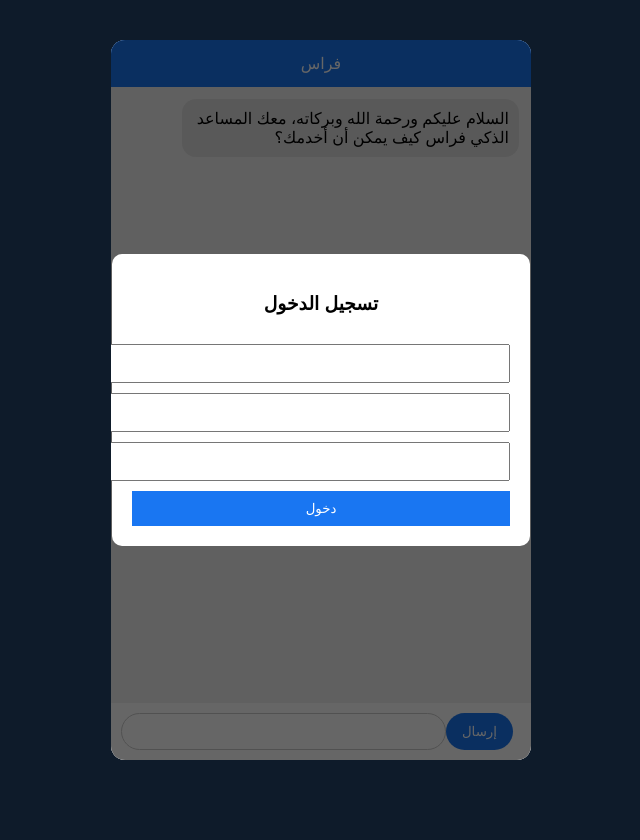
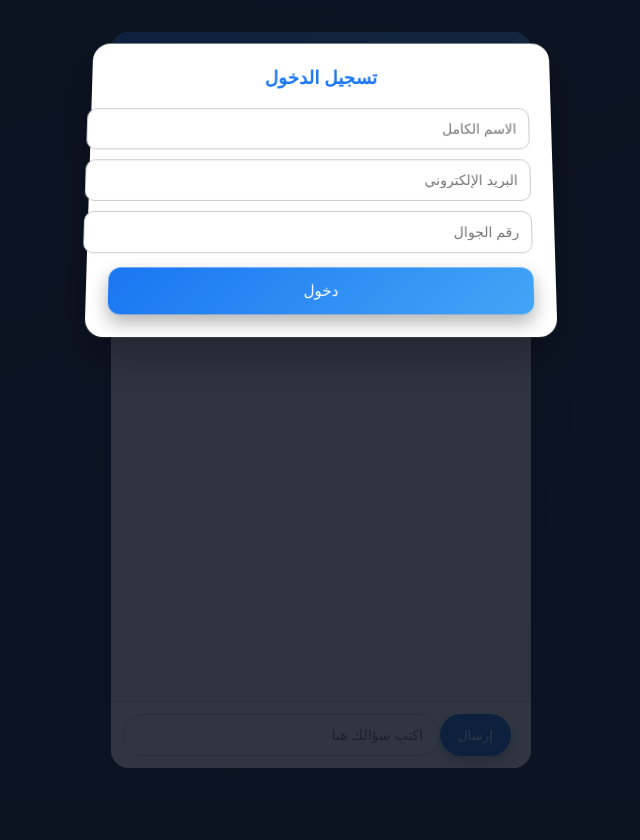
Before and after one commit to ss2009w-lang/chat-assistant, a Python web app: template templates/chat.html in a window 1280 px wide. Shown: the whole page, without its empty margins (319-959 px from the left). After the commit the page ends 768 px from the top, so only its background shows below. Run offline with Jinja, Linux system fonts and the light colour scheme; the template is opened without the code that fills it, so the values that code supplies are empty.

Commit message:
step1 professional 3D UI with slide-down login panel

```diff
--- a/templates/chat.html
+++ b/templates/chat.html
@@ -3,83 +3,169 @@
 <head>
 <meta charset='UTF-8'>
 <meta name='viewport' content='width=device-width, initial-scale=1'>
-<title>فراس</title>
+<title>فراس | المساعد الذكي</title>
 <style>
-html,body{margin:0;height:100%;font-family:Arial;background:#0e1b2a}
-#container{max-width:420px;height:90vh;margin:5vh auto;background:#f2f2f2;border-radius:14px;display:flex;flex-direction:column;overflow:hidden;position:relative}
-#header{background:#1976f2;color:#fff;text-align:center;padding:14px}
-#messages{flex:1;padding:12px;overflow-y:auto}
-.msg{max-width:80%;margin-bottom:10px;padding:10px;border-radius:14px}
-.bot{background:#e0e0e0}
-.user{background:#1976f2;color:#fff;margin-left:auto}
-#footer{display:flex;padding:10px;background:#fff}
-#input{flex:1;padding:10px;border-radius:20px;border:1px solid #ccc}
-#send{background:#1976f2;color:#fff;border:none;border-radius:20px;padding:10px 16px;margin-right:8px}
+:root{
+  --primary:#1976f2;
+  --bg:#0b1220;
+  --card:#ffffff;
+  --shadow:0 20px 40px rgba(0,0,0,.25)
+}
+html,body{
+  margin:0;height:100%;
+  font-family:'Segoe UI',Arial;
+  background:linear-gradient(160deg,#0b1220,#16233f);
+}
+#app{
+  max-width:420px;
+  height:92vh;
+  margin:4vh auto;
+  background:var(--card);
+  border-radius:18px;
+  box-shadow:var(--shadow);
+  display:flex;
+  flex-direction:column;
+  overflow:hidden;
+  transform:translateZ(0)
+}
+#header{
+  background:linear-gradient(135deg,#1976f2,#42a5f5);
+  color:#fff;
+  padding:16px;
+  text-align:center;
+  font-size:18px;
+  box-shadow:0 6px 14px rgba(0,0,0,.25)
+}
+#messages{
+  flex:1;
+  padding:14px;
+  overflow-y:auto;
+  background:#f4f6fb
+}
+.msg{
+  max-width:80%;
+  margin-bottom:12px;
+  padding:12px 14px;
+  border-radius:16px;
+  font-size:14px;
+  line-height:1.6;
+  box-shadow:0 6px 14px rgba(0,0,0,.12)
+}
+.bot{
+  background:#e3e8f0;
+  color:#000
+}
+.user{
+  background:var(--primary);
+  color:#fff;
+  margin-left:auto
+}
+#footer{
+  display:flex;
+  padding:12px;
+  background:#fff;
+  border-top:1px solid #e0e0e0
+}
+#input{
+  flex:1;
+  border-radius:22px;
+  border:1px solid #ccc;
+  padding:12px 16px;
+  font-size:14px
+}
+#send{
+  background:var(--primary);
+  color:#fff;
+  border:none;
+  border-radius:22px;
+  padding:12px 18px;
+  margin-right:8px;
+  cursor:pointer;
+  box-shadow:0 6px 14px rgba(0,0,0,.25)
+}
 
-#login{
-  position:absolute;
-  top:0;left:0;
-  width:100%;height:100%;
-  background:#0009;
+/* Login Panel */
+#loginPanel{
+  position:fixed;
+  top:-100%;
+  left:0;
+  width:100%;
+  height:100%;
+  background:rgba(11,18,32,.85);
   display:flex;
-  align-items:center;
+  align-items:flex-start;
   justify-content:center;
+  transition:top .6s cubic-bezier(.4,0,.2,1);
   z-index:999
 }
+#loginPanel.active{
+  top:0
+}
 #loginBox{
+  margin-top:40px;
+  width:90%;
+  max-width:420px;
   background:#fff;
-  padding:20px;
-  width:90%;
-  border-radius:10px
+  border-radius:18px;
+  padding:22px;
+  box-shadow:var(--shadow);
+  transform:perspective(800px) rotateX(6deg)
 }
-#loginBox input,#loginBox button{
+#loginBox h3{
+  margin:0 0 10px 0;
+  text-align:center;
+  color:#1976f2
+}
+#loginBox input{
   width:100%;
-  padding:10px;
-  margin-top:10px
+  padding:12px;
+  margin-top:10px;
+  border-radius:10px;
+  border:1px solid #ccc;
+  font-size:14px
 }
 #loginBox button{
-  background:#1976f2;
+  width:100%;
+  padding:14px;
+  margin-top:14px;
+  background:linear-gradient(135deg,#1976f2,#42a5f5);
   color:#fff;
-  border:none
+  border:none;
+  border-radius:12px;
+  font-size:15px;
+  cursor:pointer;
+  box-shadow:0 8px 18px rgba(0,0,0,.3)
 }
 </style>
 </head>
 <body>
 
-<div id='container'>
-
-<div id='login'>
+<div id='loginPanel' class='active'>
   <div id='loginBox'>
-    <h3 style='text-align:center'>تسجيل الدخول</h3>
-    <input id='name'>
-    <input id='email'>
-    <input id='phone'>
-    <button id='loginBtn'>دخول</button>
+    <h3>تسجيل الدخول</h3>
+    <input id='name' placeholder='الاسم الكامل'>
+    <input id='email' placeholder='البريد الإلكتروني'>
+    <input id='phone' placeholder='رقم الجوال'>
+    <button onclick='enter()'>دخول</button>
   </div>
 </div>
 
-<div id='header'>فراس</div>
-
-<div id='messages'>
-  <div class='msg bot'>السلام عليكم ورحمة الله وبركاته، معك المساعد الذكي فراس كيف يمكن أن أخدمك؟</div>
-</div>
-
-<div id='footer'>
-  <button id='send'>إرسال</button>
-  <input id='input'>
-</div>
-
+<div id='app'>
+  <div id='header'>فراس – المساعد الذكي</div>
+  <div id='messages'>
+    <div class='msg bot'>
+      السلام عليكم ورحمة الله وبركاته، معك المساعد الذكي فراس. كيف يمكنني خدمتك؟
+    </div>
+  </div>
+  <div id='footer'>
+    <button id='send' onclick='send()'>إرسال</button>
+    <input id='input' placeholder='اكتب سؤالك هنا'>
+  </div>
 </div>
 
 <script>
-const loginBtn = document.getElementById('loginBtn')
-const loginDiv = document.getElementById('login')
-const input = document.getElementById('input')
-const messages = document.getElementById('messages')
-
-loginBtn.onclick = function(){
-  if(!name.value || !email.value || !phone.value) return
-
+function enter(){
+  if(!name.value||!email.value||!phone.value)return
   fetch('/login',{
     method:'POST',
     headers:{'Content-Type':'application/json'},
@@ -88,16 +174,16 @@ loginBtn.onclick = function(){
       email:email.value,
       phone:phone.value
     })
-  })
-  .then(r=>r.json())
-  .then(d=>{
-    if(d.ok === true){
-      loginDiv.style.display = 'none'
+  }).then(r=>r.json()).then(d=>{
+    if(d.ok===true){
+      document.getElementById('loginPanel').classList.remove('active')
     }
   })
 }
 
-document.getElementById('send').onclick = send
+const input=document.getElementById('input')
+const messages=document.getElementById('messages')
+
 input.addEventListener('keydown',e=>{if(e.key==='Enter')send()})
 
 function add(t,c){
```
